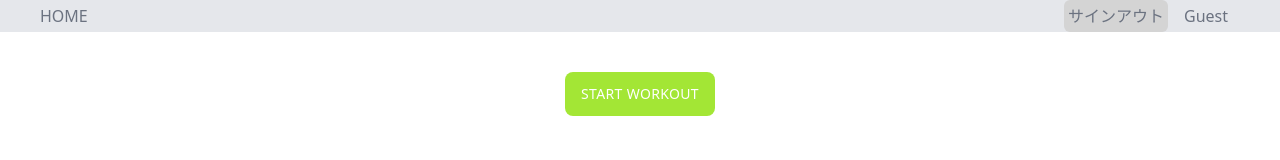
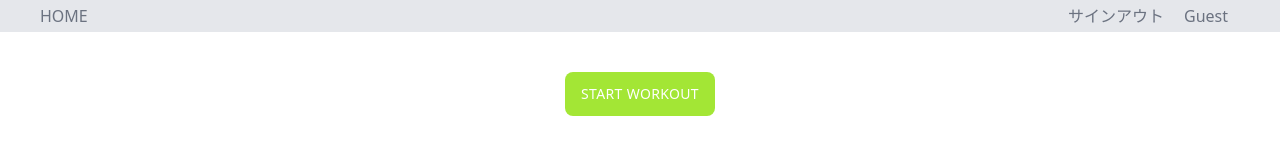
Before and after one commit to yurihoka/Beyond, a Next.js app: page /dashboard in a window 1280 px wide. Shown: the top 160 px of the page. Built offline with nearby package versions, Linux system fonts and the light colour scheme; no server answers.

Commit message:
fix: サインアウトボタンのスタイル修正

```diff
--- a/src/components/common/SignoutButton.tsx
+++ b/src/components/common/SignoutButton.tsx
@@ -10,7 +10,7 @@ const SignoutButton = () => {
 
   return (
     <button
-      className="bg-neutral-300 p-1 rounded-md text-gray-500"
+      className="p-1 rounded-md text-gray-500 hover:text-gray-700"
       onClick={onClick}
     >
       サインアウト
```
